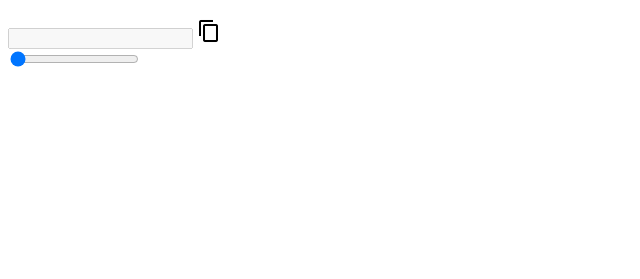
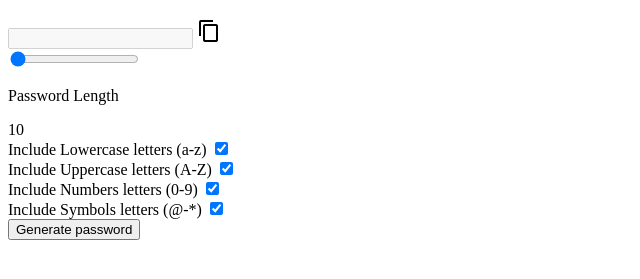
Before and after one commit to abenooo/Random_Password_Generator, a plain HTML site: page index.html in a window 1280 px wide. Shown: the part 61-340 px from the top of the page, without its empty margins (0-640 px from the left). Drawn offline with Linux system fonts and the light colour scheme.

Commit message:
Finish the HTML part

```diff
--- a/index.html
+++ b/index.html
@@ -1,5 +1,6 @@
 <!DOCTYPE html>
 <html lang="en">
+
 <head>
     <meta charset="UTF-8">
     <meta http-equiv="X-UA-Compatible" content="IE=edge">
@@ -8,6 +9,7 @@
     <link rel="stylesheet" href="style.css" />
     <link href="https://fonts.googleapis.com/icon?family=Material+Icons" rel="stylesheet" />
 </head>
+
 <body>
     <div class="container">
         <h1>Password Generator</h1>
@@ -18,9 +20,40 @@
             </span>
         </div>
 
-        <input  type="range" min="10" max="30" value="10" id="inputSlider"/>
-    </div>
-    <script src="script.js"></script>
+        <input type="range" min="10" max="30" value="10" id="inputSlider" />
+
+        <div class="row">
+            <p>Password Length</p>
+            <span id="sliderValue">10</span>
+        </div>
+
+        <!-- checkbox -->
+        <div class="row">
+            <label for="lowercase">Include Lowercase letters (a-z)</label>
+            <input type="checkbox" name="lowercase" id="lowercase" checked />
+            </siv>
+        </div>
+        <div class="row">
+            <label for="uppercase">Include Uppercase letters (A-Z)</label>
+            <input type="checkbox" name="uppercase" id="uppercase" checked />
+            </siv>
+        </div>
+        <div class="row">
+            <label for="numbers">Include Numbers letters (0-9)</label>
+            <input type="checkbox" name="numbers" id="lowercase" checked />
+            </siv>
+        </div>
+        <div class="row">
+            <label for="symbols">Include Symbols letters (@-*)</label>
+            <input type="checkbox" name="symbols" id="symbols" checked />
+            </siv>
+        </div>
+
+        <!-- button for generator the password -->
+        <button type="button" class="getBtn" id="getBtn">
+            Generate password
+        </button>
+        <script src="script.js"></script>
 </body>
 
 </html>
--- a/script.js
+++ b/script.js
@@ -0,0 +1 @@
+const copy = document.getElementById("sliderValue")
```
